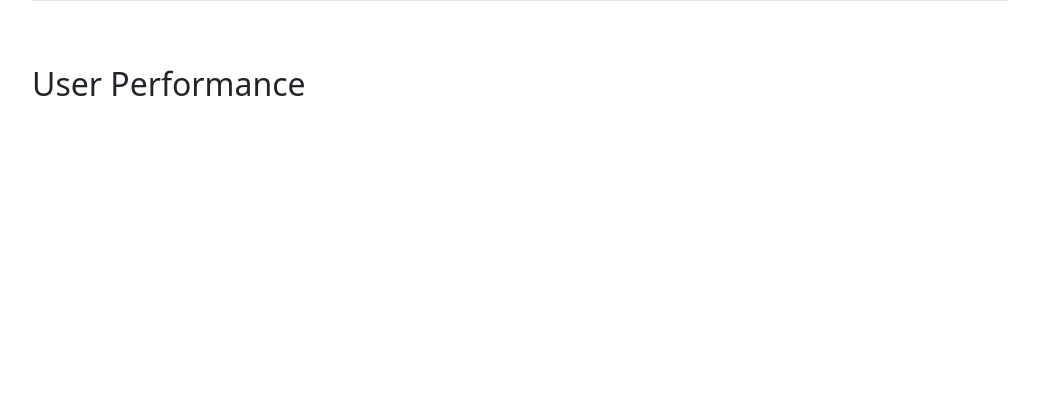
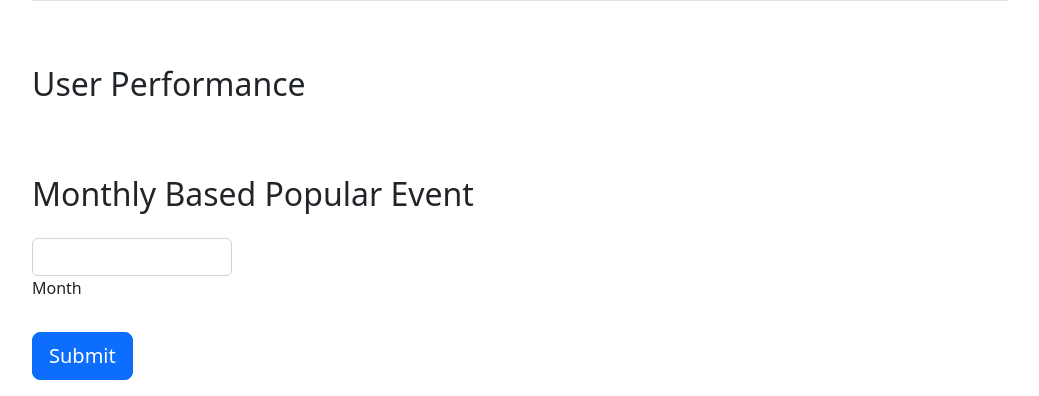
Before and after one commit to cs353-project/Local_Events_App, a PHP site: page /admin/admin_page.php in a window 1280 px wide. Shown: the part 721-1117 px from the top of the page, without its empty margins (120-1159 px from the left). Before the commit the page ends 817 px from the top, so only its background shows below. Run offline with PHP 8.4, Linux system fonts and the light colour scheme; data comes from the database, SQL or seed files in the repository; data that the repository does not hold is empty.

Commit message:
Update admin_page.php

```diff
--- a/admin/admin_page.php
+++ b/admin/admin_page.php
@@ -164,6 +164,29 @@
                 </div>
             </div>
 
+            <div class="row">
+                <div class="col-md-12">
+                    <div class="mt-5 mb-3 clearfix">
+                        <h2 class="pull-left">Monthly Based Popular Event</h2>
+                    </div>
+                    <form action="admin_page.php" method="post">
+                        <div class="form-outline mb-4" style="width: 200;">
+                            <input type="text" name="month" class="form-control"/>
+                            <label class="form-label">Month</label>
+                        </div>
+                        <div>
+                            <input type="submit" name="submiy" value="Submit" class="btn btn-primary btn-lg">
+                        </div>
+                    </form>
+                    <?php
+                        if (isset($_POST["submit"]))
+                        {
+                            $month = $_POST["month"];
+                        }
+                    ?>
+                </div>
+            </div>
+
         </div>
     </div>
 </body>
```
